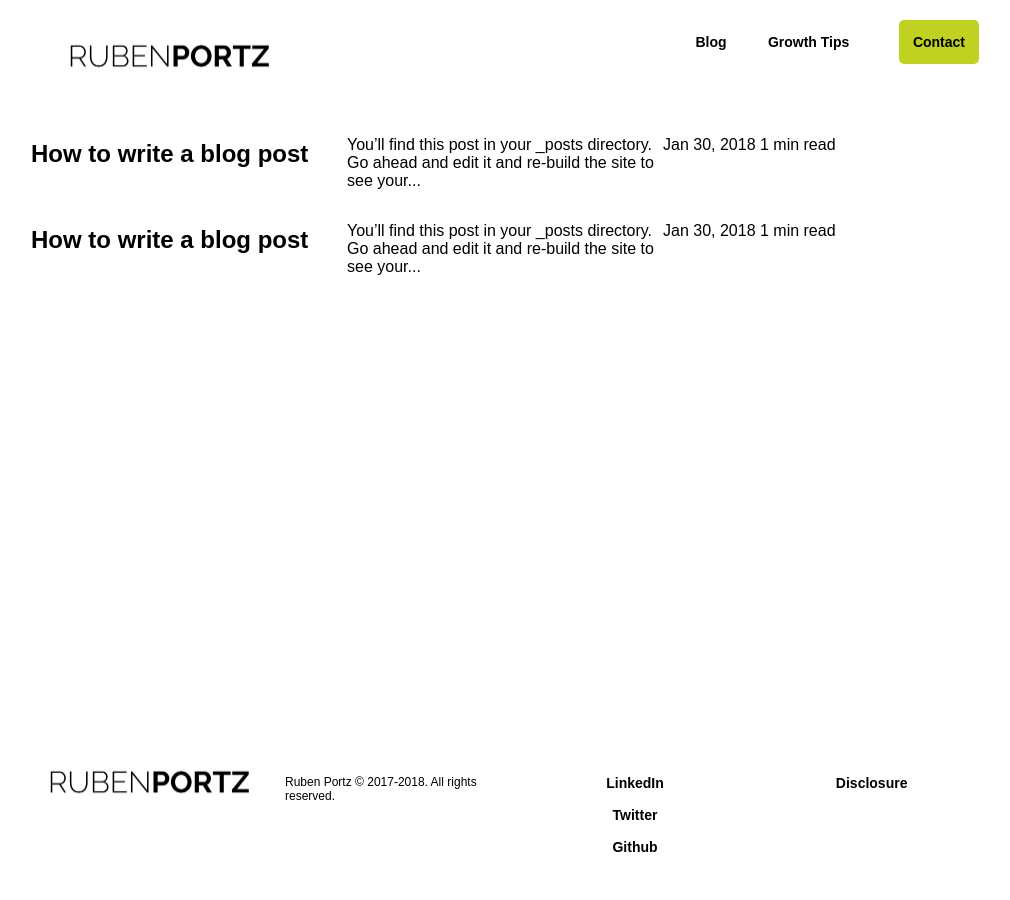
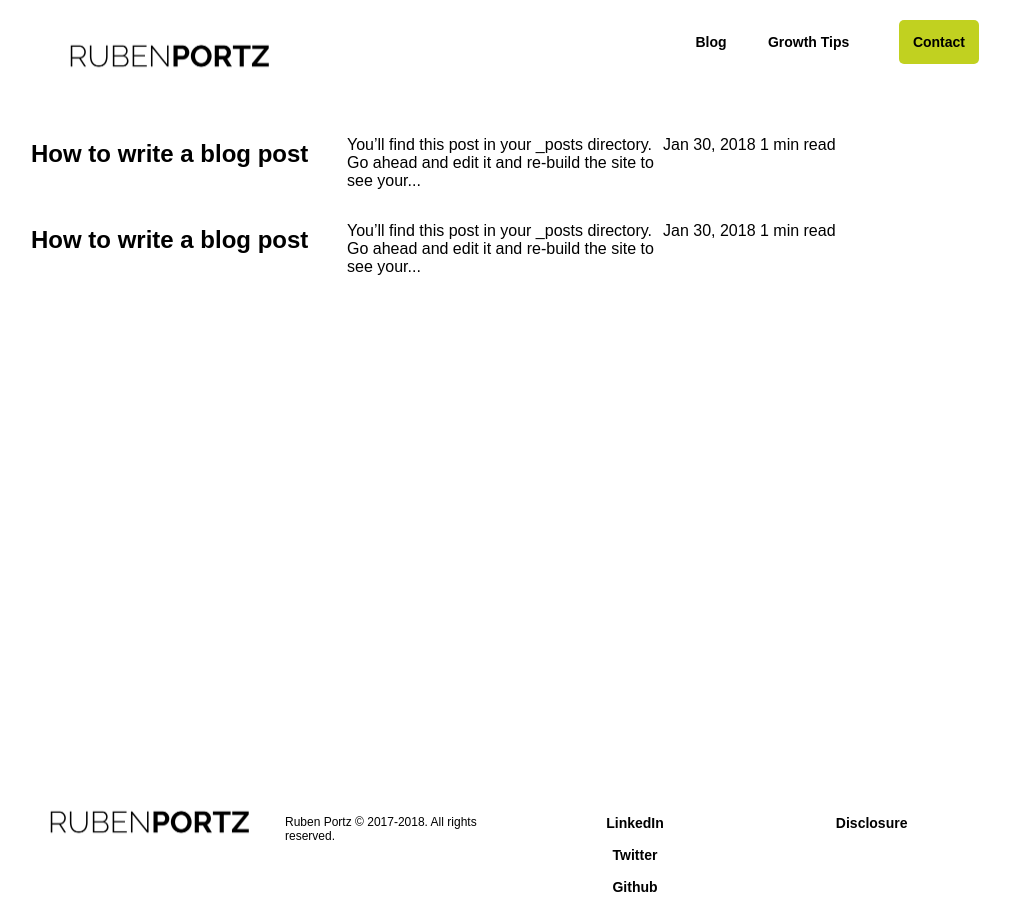
Before and after one commit to rubenportz/Ruben-Portz, a Jekyll site: the page built from index.html, in a window 1280 px wide. Shown: the whole page, without its empty margins (135-1145 px from the left). Built offline with Jekyll 4.4.1, drawn with Linux system fonts in a browser that asks for light colours.

Commit message:
Update footer.html

```diff
--- a/_includes/footer.html
+++ b/_includes/footer.html
@@ -61,7 +61,7 @@
   left: 0;
   background-color: transparent;
   margin-top:30px;
-  margin-bottom:40px;
+  width:100%;
 }
 </style>
 
```
